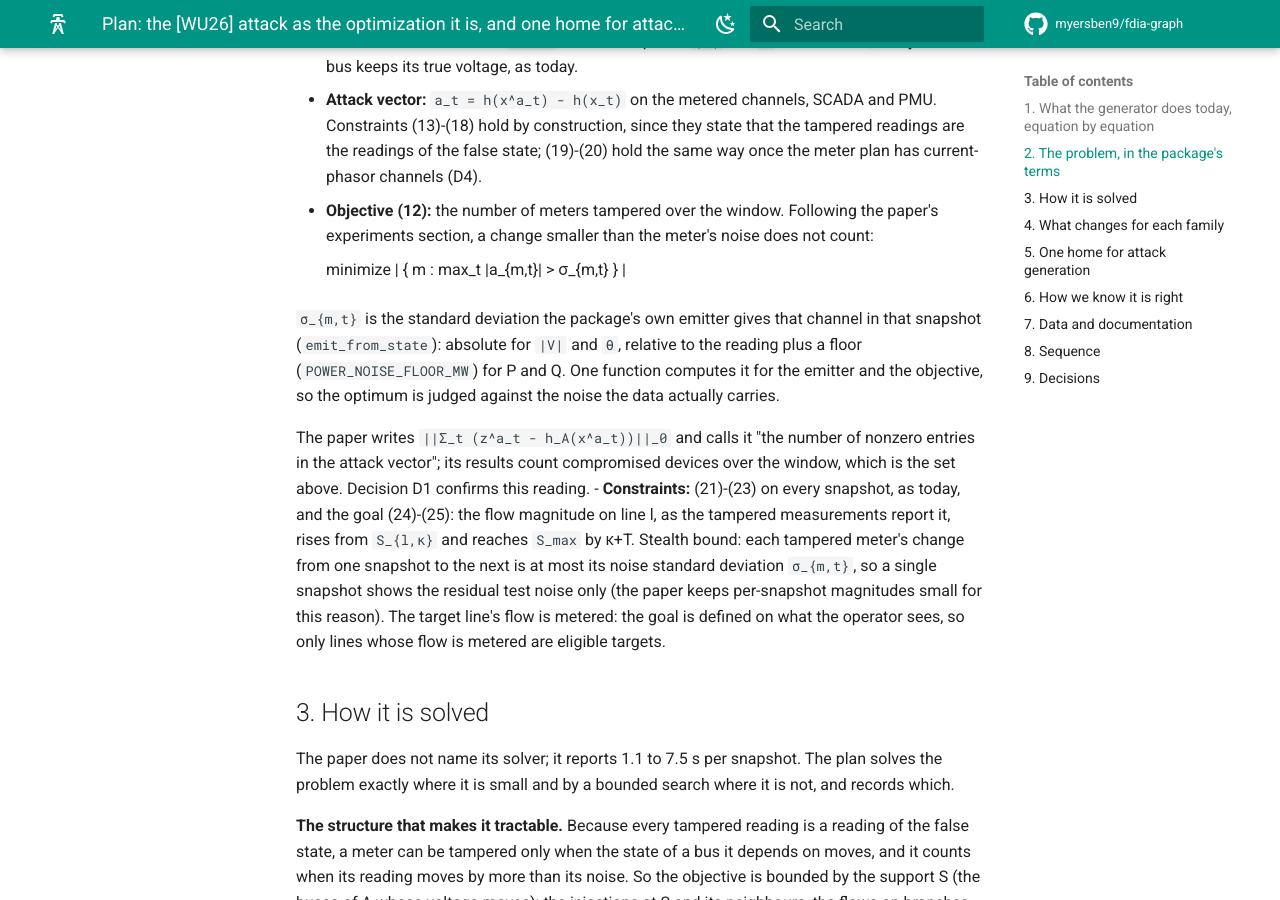
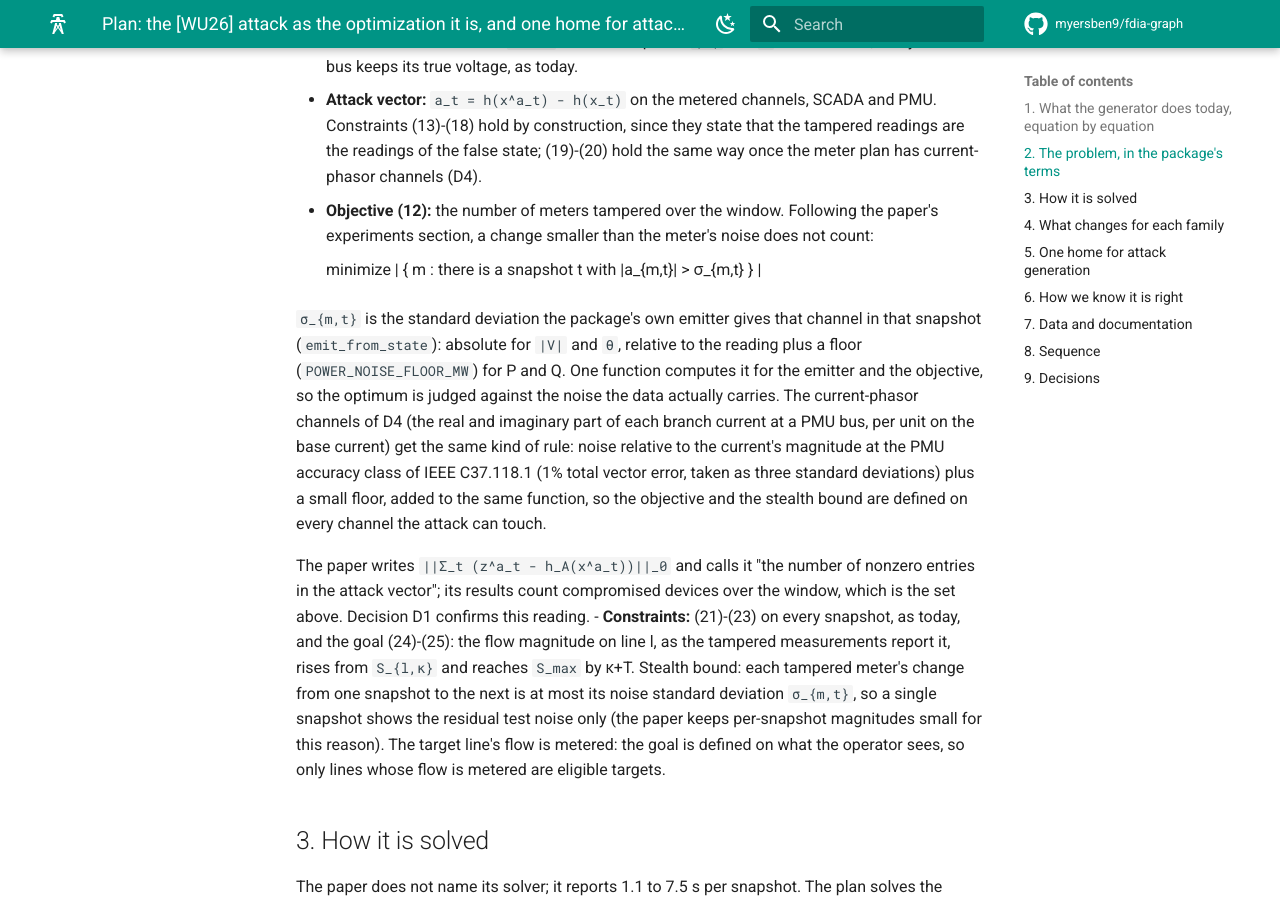
Before and after one commit to myersben9/fdia-graph, an MkDocs documentation site: the page built from docs/plans/WU_MSFDIA_PLAN.md, in a window 1280 px wide and 900 px high, scrolled down 1538 px. Built offline with MkDocs 1.6.1 and Material for MkDocs 9.7.7, drawn with Linux system fonts in a browser that asks for light colours; comment, search, counter and statistics services are not loaded; the version menu is left out.

Commit message:
Wu plan: the objective counts a meter over noise in any snapshot; a noise model for the current-phasor channels

```diff
--- a/docs/plans/WU_MSFDIA_PLAN.md
+++ b/docs/plans/WU_MSFDIA_PLAN.md
@@ -43,12 +43,17 @@ snapshots t = κ ... κ+T, and the true states `x_t` and scans `z_t` from the ti
 - **Objective (12):** the number of meters tampered over the window. Following the paper's
   experiments section, a change smaller than the meter's noise does not count:
 
-      minimize  | { m : max_t |a_{m,t}| > σ_{m,t} } |
+      minimize  | { m : there is a snapshot t with |a_{m,t}| > σ_{m,t} } |
 
   `σ_{m,t}` is the standard deviation the package's own emitter gives that channel in that
   snapshot (`emit_from_state`): absolute for `|V|` and `θ`, relative to the reading plus a floor
   (`POWER_NOISE_FLOOR_MW`) for P and Q. One function computes it for the emitter and the
   objective, so the optimum is judged against the noise the data actually carries.
+  The current-phasor channels of D4 (the real and imaginary part of each branch current at a PMU
+  bus, per unit on the base current) get the same kind of rule: noise relative to the current's
+  magnitude at the PMU accuracy class of IEEE C37.118.1 (1% total vector error, taken as three
+  standard deviations) plus a small floor, added to the same function, so the objective and the
+  stealth bound are defined on every channel the attack can touch.
 
   The paper writes `||Σ_t (z^a_t - h_A(x^a_t))||_0` and calls it "the number of nonzero entries
   in the attack vector"; its results count compromised devices over the window, which is the set
```
